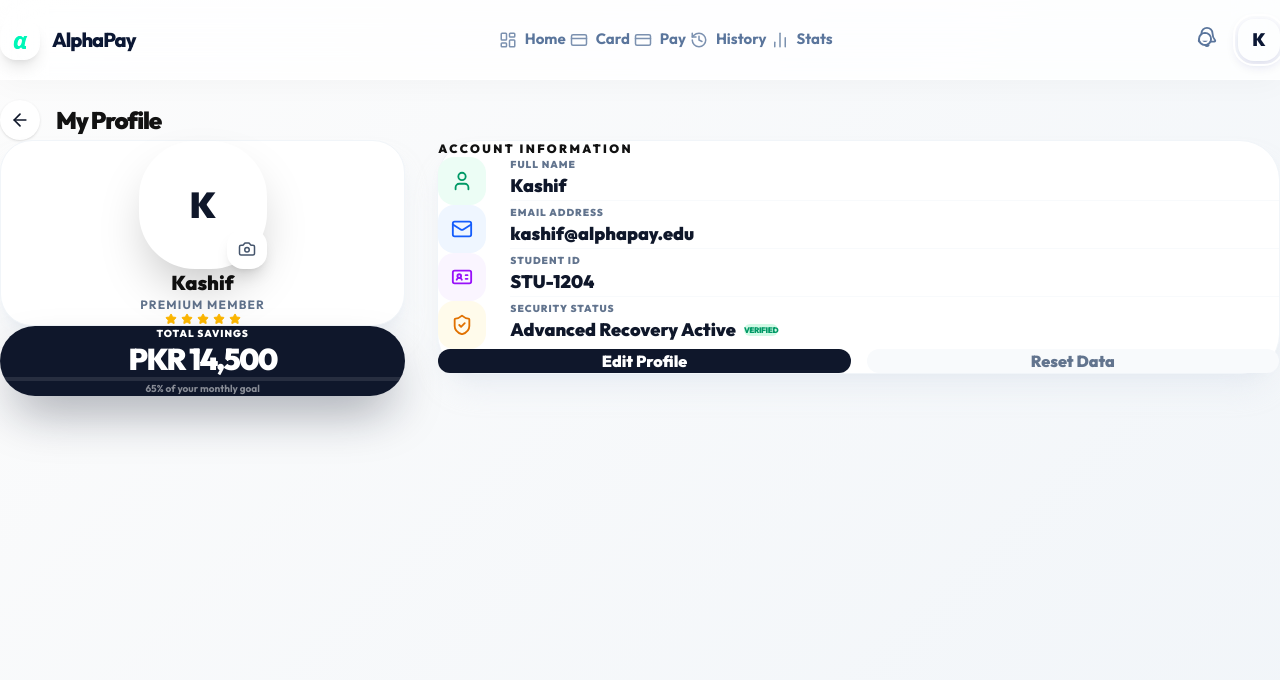
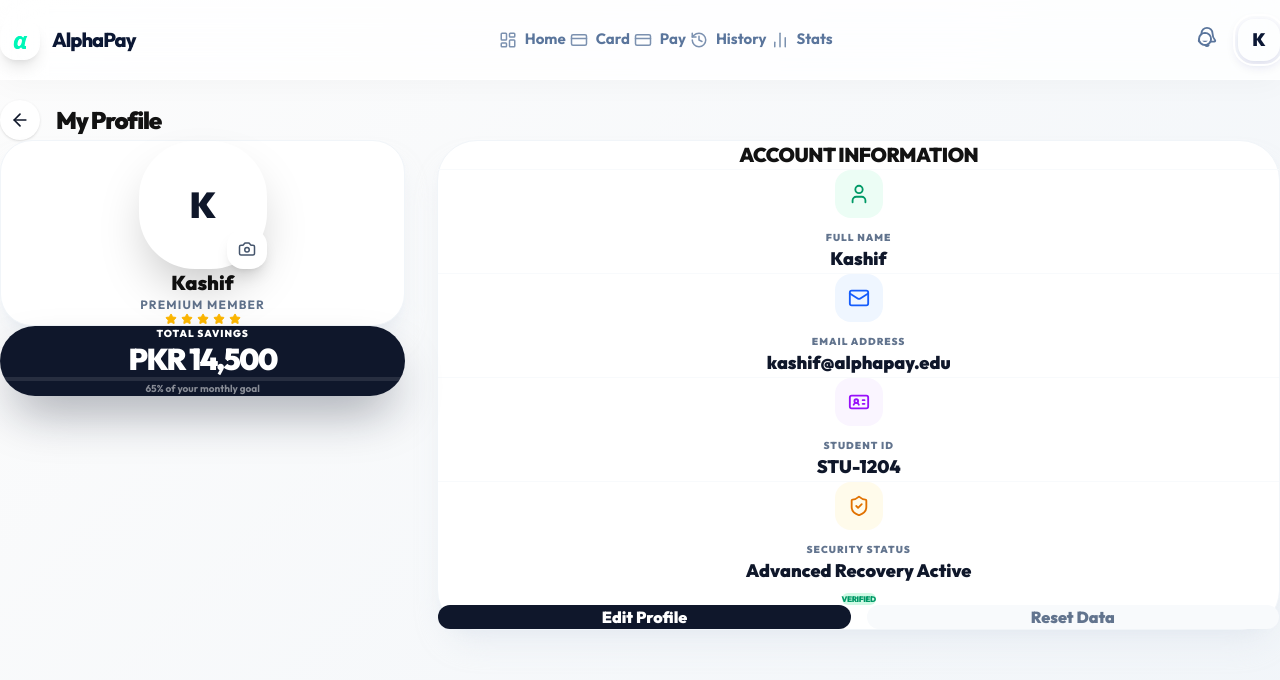
Before and after one commit to Kashif-Khokhar/Alphapay, a React (Vite) app: page /profile in a window 1280 px wide. Shown: the top 680 px of the page. Built offline with nearby package versions, Linux system fonts and the light colour scheme.

Commit message:
feat: add Profile page for displaying user information, balance, and account actions.

```diff
--- a/src/pages/Profile.jsx
+++ b/src/pages/Profile.jsx
@@ -79,47 +79,47 @@ export default function Profile() {
 
           {/* Details Panel */}
           <motion.div variants={itemVariants} className="md:col-span-2 space-y-6">
-             <div className="bg-white rounded-[40px] p-8 shadow-xl shadow-slate-200/50 border border-slate-100">
-                <h3 className="text-xs font-black text-slate-500 uppercase tracking-[0.2em] mb-6">Account Information</h3>
+             <div className="bg-white rounded-[40px] p-10 shadow-xl shadow-slate-200/50 border border-slate-100">
+                <h3 className="text-xl font-black text-secondary uppercase tracking-tight mb-8 text-center pb-6 border-b border-slate-50">Account Information</h3>
 
                 <div className="space-y-6">
-                  <div className="flex items-start gap-6 group">
+                  <div className="flex flex-col items-center gap-3 group text-center">
                     <div className="w-12 h-12 rounded-2xl bg-emerald-50 text-emerald-600 flex items-center justify-center transition-transform group-hover:scale-110">
                        <User size={22} />
                     </div>
-                    <div className="flex-1 pb-6 border-b border-slate-50">
+                    <div className="flex-1 pb-6 border-b border-slate-50 w-full">
                        <p className="text-[10px] font-black text-slate-500 uppercase tracking-widest mb-1.5">Full Name</p>
                        <p className="text-lg font-black text-secondary">{user?.name}</p>
                     </div>
                   </div>
 
-                  <div className="flex items-start gap-6 group">
+                  <div className="flex flex-col items-center gap-3 group text-center">
                     <div className="w-12 h-12 rounded-2xl bg-blue-50 text-blue-600 flex items-center justify-center transition-transform group-hover:scale-110">
                        <Mail size={22} />
                     </div>
-                    <div className="flex-1 pb-6 border-b border-slate-50">
+                    <div className="flex-1 pb-6 border-b border-slate-50 w-full">
                        <p className="text-[10px] font-black text-slate-500 uppercase tracking-widest mb-1.5">Email Address</p>
                        <p className="text-lg font-black text-secondary break-all">{user?.email}</p>
                     </div>
                   </div>
 
-                  <div className="flex items-start gap-6 group">
+                  <div className="flex flex-col items-center gap-3 group text-center">
                     <div className="w-12 h-12 rounded-2xl bg-purple-50 text-purple-600 flex items-center justify-center transition-transform group-hover:scale-110">
                        <IdCard size={22} />
                     </div>
-                    <div className="flex-1 pb-6 border-b border-slate-50">
+                    <div className="flex-1 pb-6 border-b border-slate-50 w-full">
                        <p className="text-[10px] font-black text-slate-500 uppercase tracking-widest mb-1.5">Student ID</p>
                        <p className="text-lg font-black text-secondary">{user?.studentId}</p>
                     </div>
                   </div>
 
-                  <div className="flex items-start gap-6 group !border-none">
+                  <div className="flex flex-col items-center gap-3 group !border-none text-center">
                     <div className="w-12 h-12 rounded-2xl bg-amber-50 text-amber-600 flex items-center justify-center transition-transform group-hover:scale-110">
                        <ShieldCheck size={22} />
                     </div>
-                    <div className="flex-1">
+                    <div className="flex-1 w-full">
                        <p className="text-[10px] font-black text-slate-500 uppercase tracking-widest mb-1.5">Security Status</p>
-                       <div className="flex items-center gap-2 flex-wrap">
+                       <div className="flex flex-col items-center gap-2">
                          <p className="text-lg font-black text-secondary">Advanced Recovery Active</p>
                          <span className="px-2 py-0.5 rounded-full bg-emerald-100 text-emerald-600 text-[8px] font-black uppercase tracking-tighter">Verified</span>
                        </div>
```
